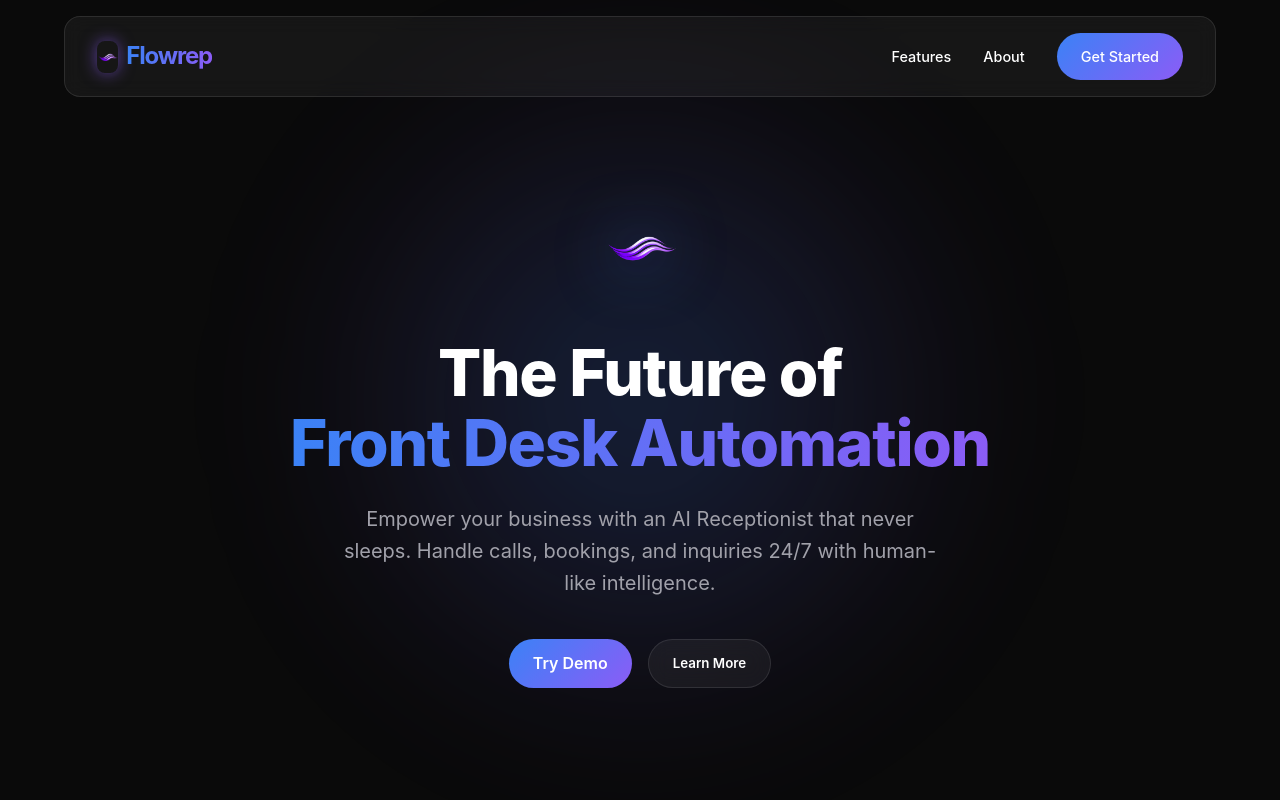
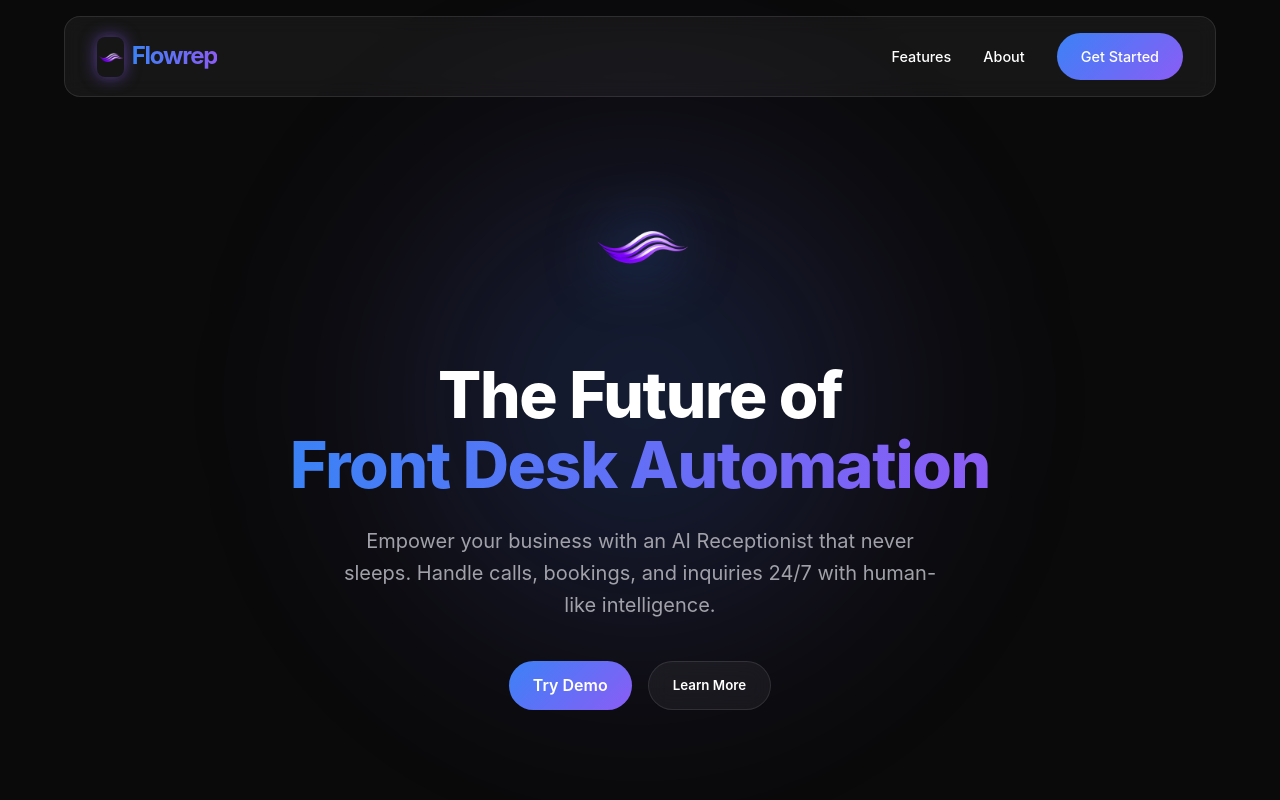
Before and after one commit to ysyed9/AI-rep-website, a React (Vite) app in the folder frontend/: page / in a window 1280 px wide. Shown: the top 800 px of the page. Built offline with nearby package versions, Linux system fonts and the light colour scheme; the HTML template or start-up script is replaced by a standard one.

Commit message:
Increase Flowrep logo sizes in navbar and hero

```diff
--- a/frontend/src/index.css
+++ b/frontend/src/index.css
@@ -81,7 +81,7 @@ button {
 }
 
 .logo-mark {
-  height: 32px;
+  height: 40px;
   width: auto;
   border-radius: 0.5rem;
   object-fit: contain;
@@ -156,9 +156,9 @@ button {
 }
 
 .hero-logo {
-  height: 110px;
+  height: 150px;
   width: auto;
-  margin: 0 auto 2.25rem auto;
+  margin: 0 auto 2.5rem auto;
   display: block;
   filter: drop-shadow(0 0 32px rgba(59, 130, 246, 0.75));
 }
```
